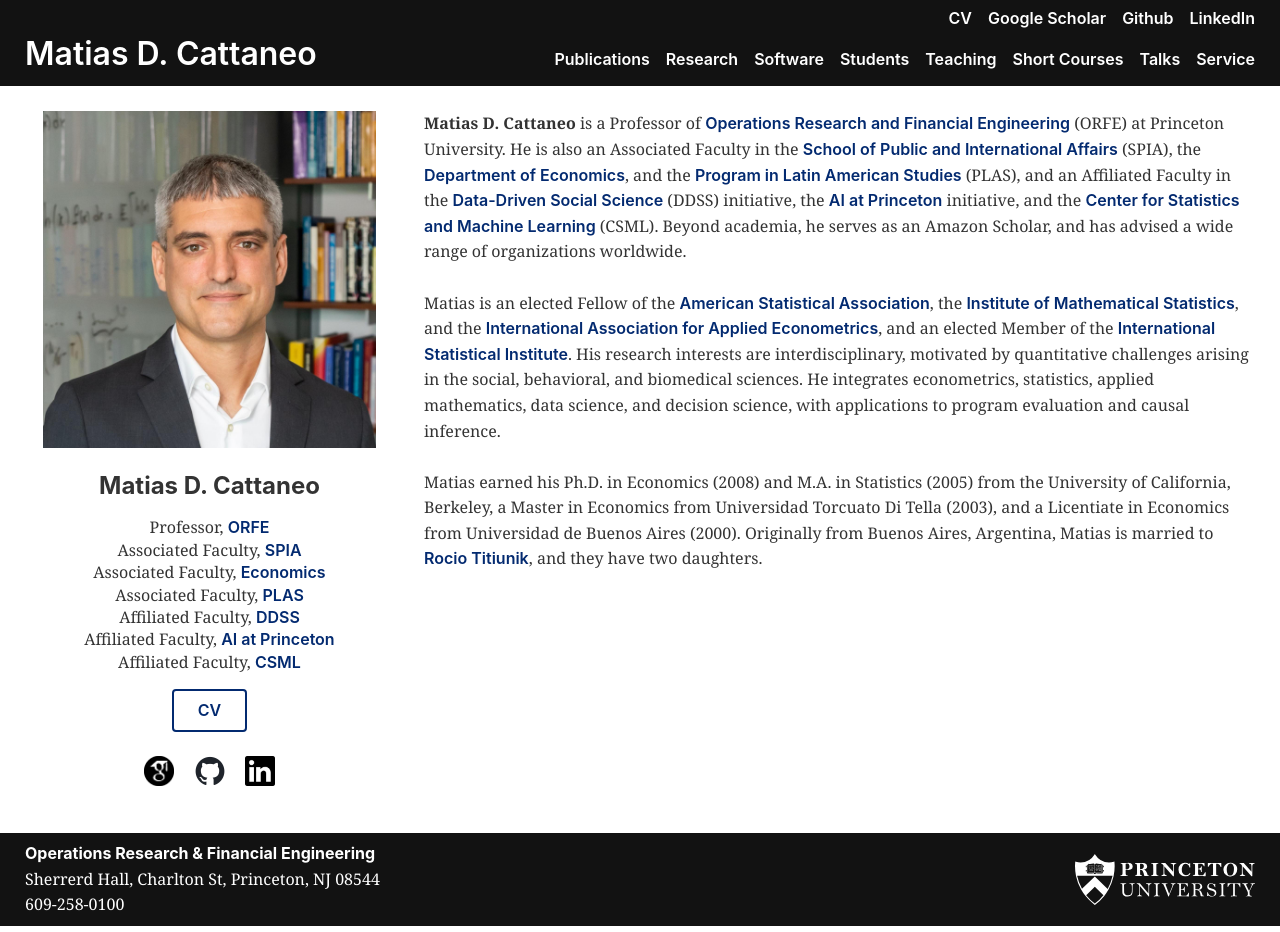
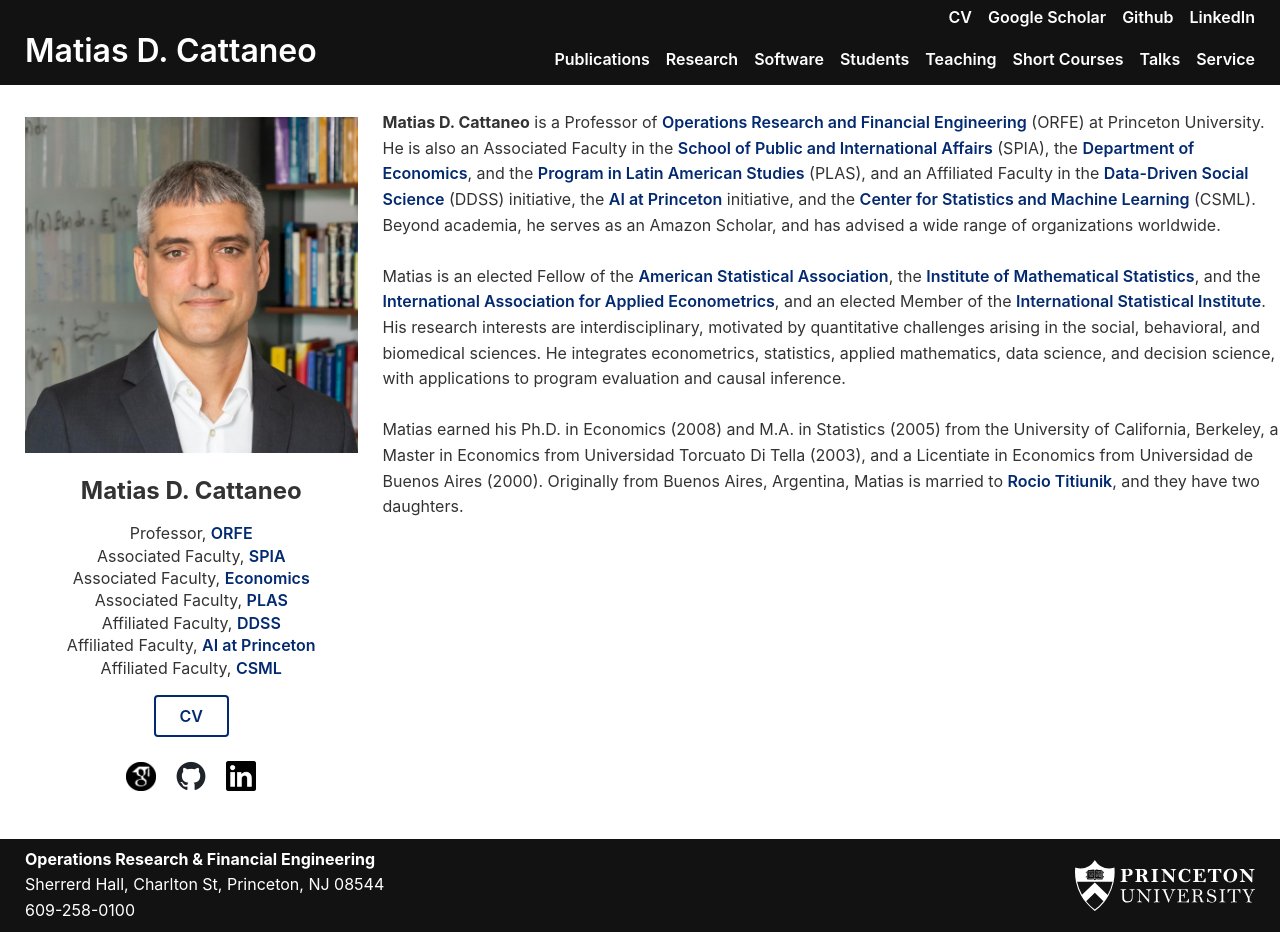
Before and after one commit to mdcattaneo/mdcattaneo.github.io, a Jekyll site: the page built from index.html, in a window 1280 px wide and 932 px high. Built offline with Jekyll 4.4.1, drawn with Linux system fonts in a browser that asks for light colours; some web fonts are replaced.

Commit message:
Refine mobile and desktop layout styling
- Change body font to sofia-pro sans-serif stack for consistent typography
- Set minimum page width to 480px on narrow screens
- Match MENU label font style and size to site-title (32px, sofia-pro)
- Adjust header padding from 30px to 25px for tighter layout
- Update home page container gap to consistent 25px on all screens
- Adjust desktop layout: sidebar 25% width with 7px top padding, article 75%
- Reduce footer gap to 1rem and add 1rem bottom padding on narrow screens
- Restore footer gap to 2rem on wide screens
- Remove redundant font-size from mobile menu links

```diff
--- a/assets/css/styles.css
+++ b/assets/css/styles.css
@@ -14,11 +14,12 @@ html {
 body {
   margin: 0;
   padding: 0;
-  font-family: Georgia, "Times New Roman", serif;
+  font-family: "sofia-pro", -apple-system, BlinkMacSystemFont, "Segoe UI", Roboto, "Helvetica Neue", Arial, sans-serif;
   font-size: 16px;
   line-height: 1.6;
   color: #333;
   background: #fff;
+  min-width: 480px; /* Prevent page from contracting below 480px on narrow screens */
 }
 
 .container{
@@ -51,10 +52,11 @@ header {
 }
 
 header h1 { /* Site title */
+  font-family: sofia-pro, sans-serif; /* Ensure consistent font on all screen sizes */
   font-size: 32px;
   font-weight: 700;
   margin: 0;
-  padding: 30px 0 0.5rem; /* Adjusted padding of site title for better alignment */
+  padding: 25px 0 0.5rem; /* Adjusted padding of site title for better alignment */
 }
 
 header h1 a {
@@ -81,15 +83,16 @@ header h1 a:hover {
     flex-wrap: wrap; /* Allow navigation to wrap to full width */
   }
 
-  /* MENU label in top-right corner */
+  /* MENU label in top-right corner - matches site-title styling */
   .menu-label {
     order: 2; /* Position after site title */
     color: #fff;
     cursor: pointer;
-    font-size: 14px;
-    font-weight: 700;
-    letter-spacing: 0.1em; /* All-caps MENU link */
-    padding: 0.5rem 0;
+    font-family: sofia-pro, sans-serif; /* Match site-title font */
+    font-size: 32px; /* Match site-title size */
+    font-weight: 700; /* Match site-title weight */
+    letter-spacing: normal; /* Match site-title */
+    padding: 25px 0 0.5rem; /* Match site-title padding */
     user-select: none;
   }
 
@@ -162,7 +165,6 @@ header h1 a:hover {
   header a {
     display: block;
     padding: 1rem 0; /* Larger touch targets */
-    font-size: 18px;
   }
 
   /* Main menu first, then utility menu on mobile */
@@ -261,23 +263,25 @@ main {
 body.home main .container {
   display: flex;
   flex-direction: column; /* This is the mobile-first (stacked) default */
-  gap: 2rem;
+  gap: 25px;
+  padding-top: 25px; /* Add spacing on narrow screens */
 }
 
 @media (min-width: 992px) {
 
   body.home main .container {
     flex-direction: row;
-    gap: 30px;
+    gap: 25px;
     padding-top: 25px;
   }
 
   body.home main .container > aside {
-    flex: 0 0 30%;
+    flex: 0 0 25%;
+    padding-top: 7px;
   }
 
   body.home main .container > article {
-    flex: 0 0 calc(70% - 30px);
+    flex: 0 0 calc(75% - 25px);
   }
 }
 
@@ -452,7 +456,8 @@ footer .container {
   display: flex;
   flex-direction: column;
   align-items: center;
-  gap: 2rem;
+  gap: 1rem; /* Reduced gap on narrow screens */
+  padding-bottom: 1rem; /* Add bottom padding on narrow screens */
 }
 
 footer .footer-address {
@@ -475,6 +480,8 @@ footer .footer-logo img {
     flex-direction: row;
     justify-content: space-between; /* Address left, logo right on wide screens */
     align-items: center;
+    gap: 2rem; /* Restore larger gap on wide screens */
+    padding-bottom: 0; /* Remove bottom padding on wide screens */
   }
 
   footer .footer-address {
```
